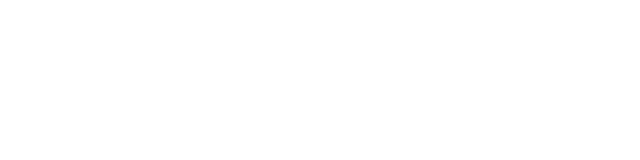
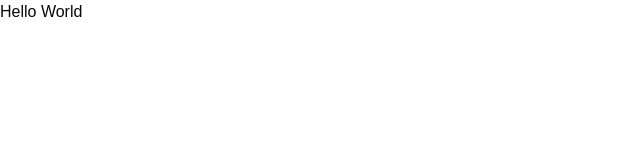
Before and after one commit to KrushnatSalavi/prepwise, a Next.js app: page / in a window 1280 px wide. Shown: the top 160 px of the page, without its empty margins (0-640 px from the left). Built offline with nearby package versions, Linux system fonts and the light colour scheme; a web font is replaced by a local one.

Commit message:
Auth Files

```diff
--- /dev/null
+++ b/app/(auth)/layout.tsx
@@ -0,0 +1,11 @@
+import { ReactNode } from 'react'
+
+const AuthLayout = ({children} : { children : ReactNode }) => {
+  return (
+    <div>
+      { children }
+    </div>
+  )
+}
+
+export default AuthLayout
--- a/app/page.tsx
+++ b/app/(auth)/sing-in/page.tsx
@@ -1,6 +1,6 @@
 import React from 'react'
 
-const Page = () => {
+const page = () => {
   return (
     <div>
 
@@ -8,4 +8,4 @@
   )
 }
 
-export default Page
+export default page
--- /dev/null
+++ b/app/(auth)/sing-up/page.tsx
@@ -0,0 +1,11 @@
+import React from 'react'
+
+const page = () => {
+  return (
+    <div>
+
+    </div>
+  )
+}
+
+export default page
--- /dev/null
+++ b/app/(root)/layout.tsx
@@ -0,0 +1,11 @@
+import { ReactNode } from 'react'
+
+const RootLayout = ({children} : { children : ReactNode }) => {
+  return (
+    <div>
+      { children }
+    </div>
+  )
+}
+
+export default RootLayout
--- /dev/null
+++ b/app/(root)/page.tsx
@@ -0,0 +1,12 @@
+import React from 'react'
+
+
+const Page = () => {
+  return (
+    <div>
+      <h1 className='m-100px'>Hello World</h1>
+    </div>
+  )
+}
+
+export default Page
```
